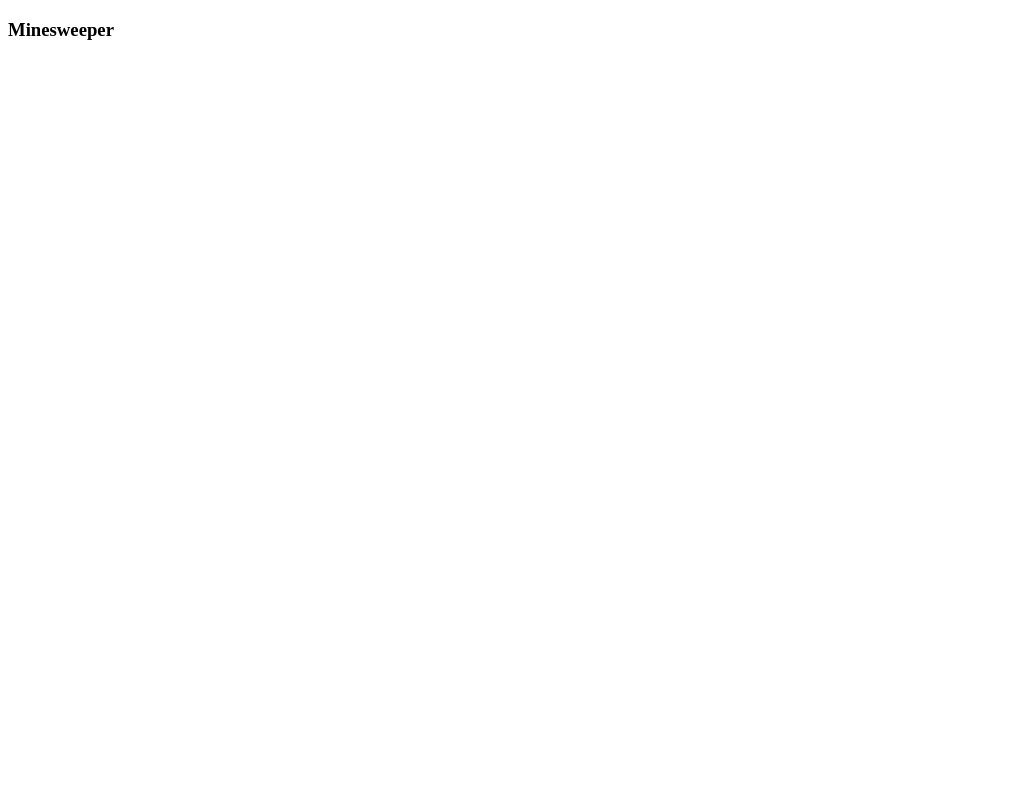
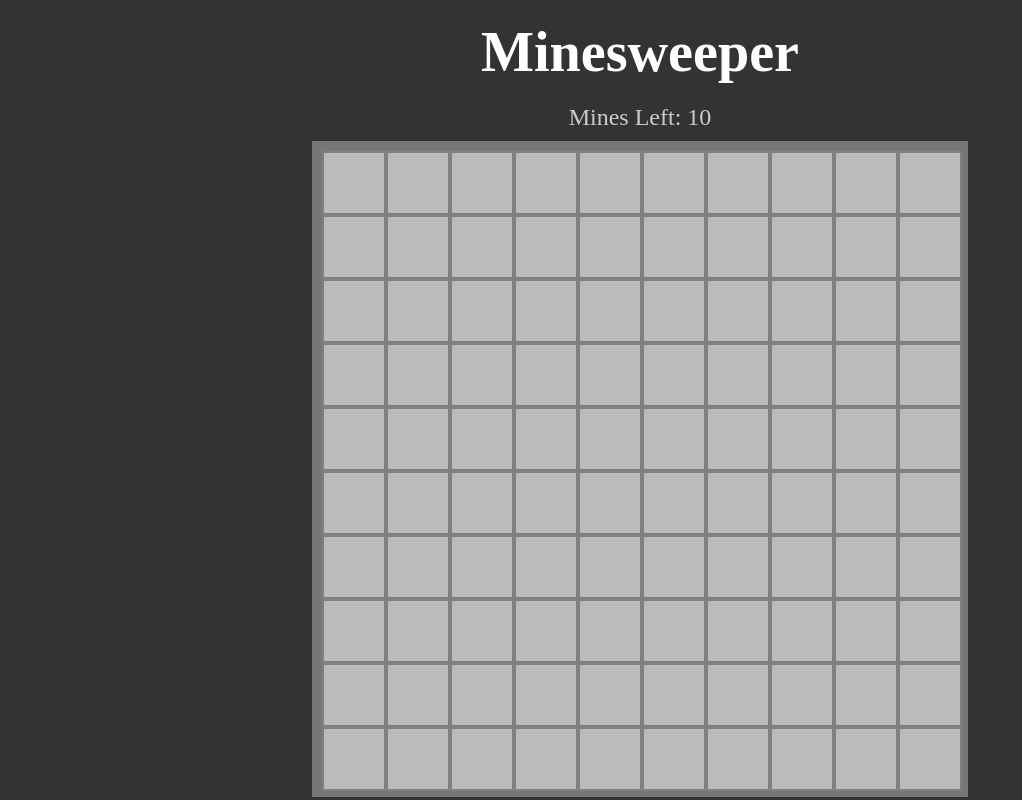
Before and after one commit to Brunsos/minesweeper-project, a plain HTML site: page index.html in a window 1280 px wide. Shown: the whole page, without its empty margins (0-1022 px from the left). Drawn offline with Linux system fonts and the light colour scheme.

Commit message:
20:55 updated

```diff
--- a/index.html
+++ b/index.html
@@ -3,7 +3,6 @@
   <head>
     <meta charset="UTF-8">
     <meta name="viewport" content="width=device-width, initial-scale=1.0">
-    <meta http-equiv="X-UA-Compatible" content="ie=edge">
     <link rel="stylesheet" href="style.css">
     <script src="index.js" type="module"></script>
     <title>Minesweeper</title>
@@ -12,7 +11,9 @@
   <body>
 
     <h3 class="title">Minesweeper</h3>
-
+    <div class="subtext">
+      Mines Left: <span data-mine-count></span>
+    </div>
     <div class="board"></div>
 
   </body>
--- a/index.js
+++ b/index.js
@@ -2,7 +2,23 @@
 
 import { createBoard } from "./minesweeper.js"
 
-console.log(createBoard(2,2))
+const BOARD_SIZE = 10
+const NUMBER_OF_MINES = 10
+
+const board = createBoard(BOARD_SIZE, NUMBER_OF_MINES)
+const boardElement = document.querySelector(".board")
+const minesLeftText = document.querySelector("[data-mine-count]")
+
+console.log(board)
+
+board.forEach(row => {
+  row.forEach(tile => {
+    boardElement.append(tile.element)
+  })
+})
+boardElement.style.setProperty('--size', BOARD_SIZE)
+minesLeftText.textContent = NUMBER_OF_MINES
+
 /*
 1. fill board with tiles and mines
 2.left click listener
--- a/minesweeper.js
+++ b/minesweeper.js
@@ -1,13 +1,35 @@
 //logic
+
+const TILE_STATUSES = {
+
+  HIDDEN: 'hidden',
+  MINE: 'mine',
+  NUMBER: 'number',
+  MARKED: 'marked',
+}
 
 export function createBoard(boardSize, numberofMines){
   const board = []
+  const minePositions = getMinePositions(boardSize, numberofMines)
+  console.log(minePositions)
+
   for (let x = 0; x < boardSize; x++){
     const row = []
     for (let y = 0; y < boardSize; y++){
+    const element = document.createElement('div')
+    element.dataset.status = TILE_STATUSES.HIDDEN
+
     const tile = {
+      element,
       x,
       y,
+      mine: minePositions.some(positionMatch.bind(null, { x, y })),
+      get status() {
+        return this.element.dataset.status
+      },
+      set status(value) {
+        this.element.dataset.status = value
+      }
     }
 
     row.push(tile)
@@ -16,3 +38,28 @@
   }
   return board;
 }
+
+function getMinePositions(boardSize, numberofMines){
+  const positions = []
+
+while (positions.length < numberofMines){
+  const position = {
+    x: randomNumber(boardSize),
+    y: randomNumber(boardSize)
+  }
+
+if (!positions.some(positionMatch.bind(null, position))) {
+  positions.push(position)
+  }
+}
+
+  return positions
+}
+
+function positionMatch(a, b) {
+  return a.x === b.x && a.y === b.y
+}
+
+function randomNumber(size){
+  return Math.floor(Math.random() * size)
+}
--- a/style.css
+++ b/style.css
@@ -0,0 +1,61 @@
+# style.css
+* {
+    box-sizing: border-box;
+}
+
+body {
+    margin: 0;
+    background-color: #333;
+    display: flex;
+    align-items: center;
+    font-size: 3rem;
+    flex-direction: column;
+    color: white;
+}
+
+.title {
+    margin: 20px;
+}
+
+.subtext {
+    color: #CCC;
+    font-size: 1.5rem;
+    margin-bottom: 10px;
+}
+
+.board {
+    display: inline-grid;
+    padding: 10px;
+    grid-template-columns: repeat(var(--size), 60px);
+    grid-template-rows: repeat(var(--size), 60px);
+    gap: 4px;
+    background-color: #777;
+}
+
+.board > * {
+    width: 100%;
+    height: 100%;
+    display: flex;
+    justify-content: center;
+    align-items: center;
+    color: white;
+    border: 2px solid grey;
+    user-select: none;
+}
+
+.board > [data-status="hidden"] {
+    background-color: #BBB;
+    cursor: pointer;
+}
+
+.board > [data-status="mine"] {
+    background-color: red;
+}
+
+.board > [data-status="number"] {
+    background-color: none;
+}
+
+.board > [data-status="marked"] {
+    background-color: yellow;
+}
```
